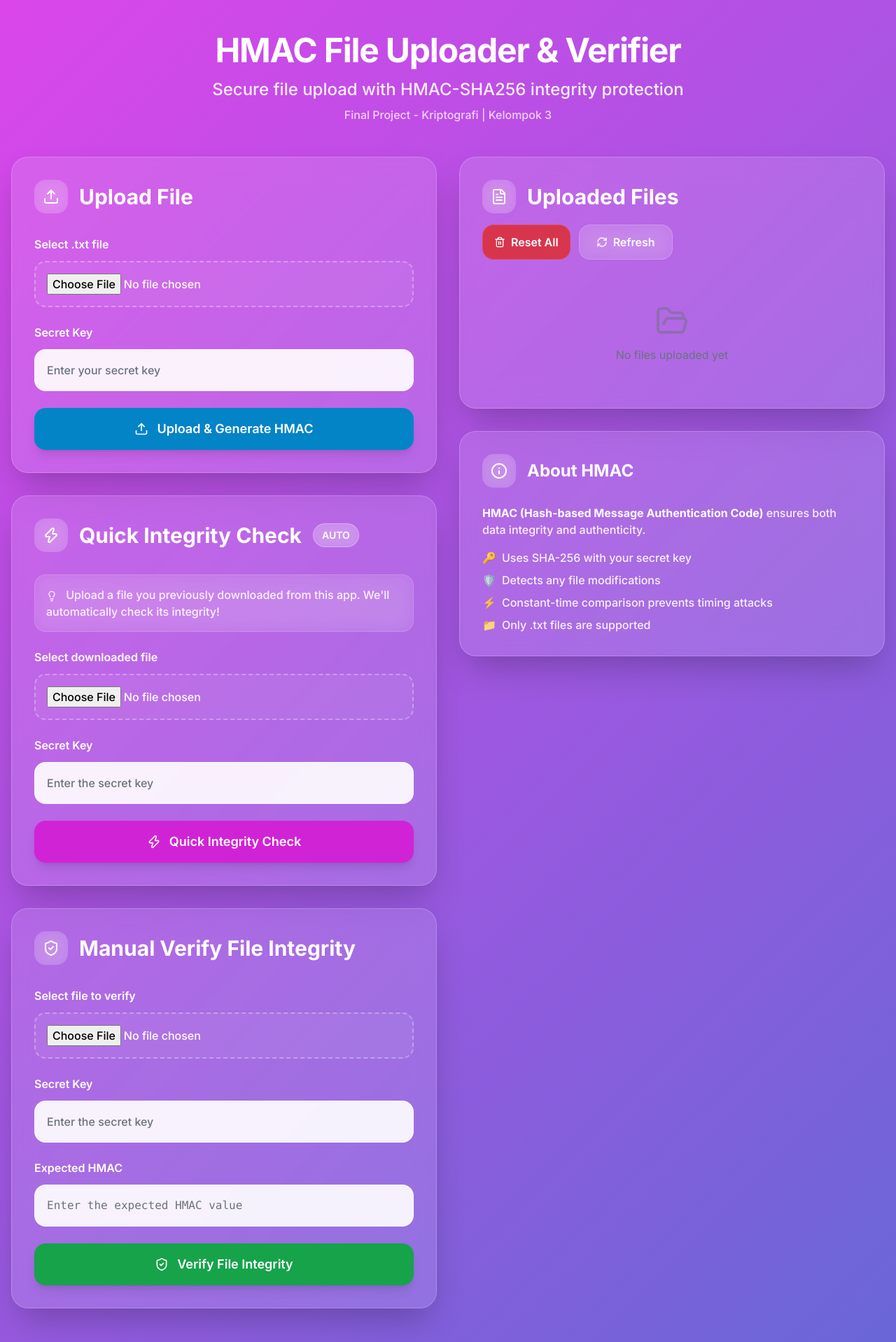
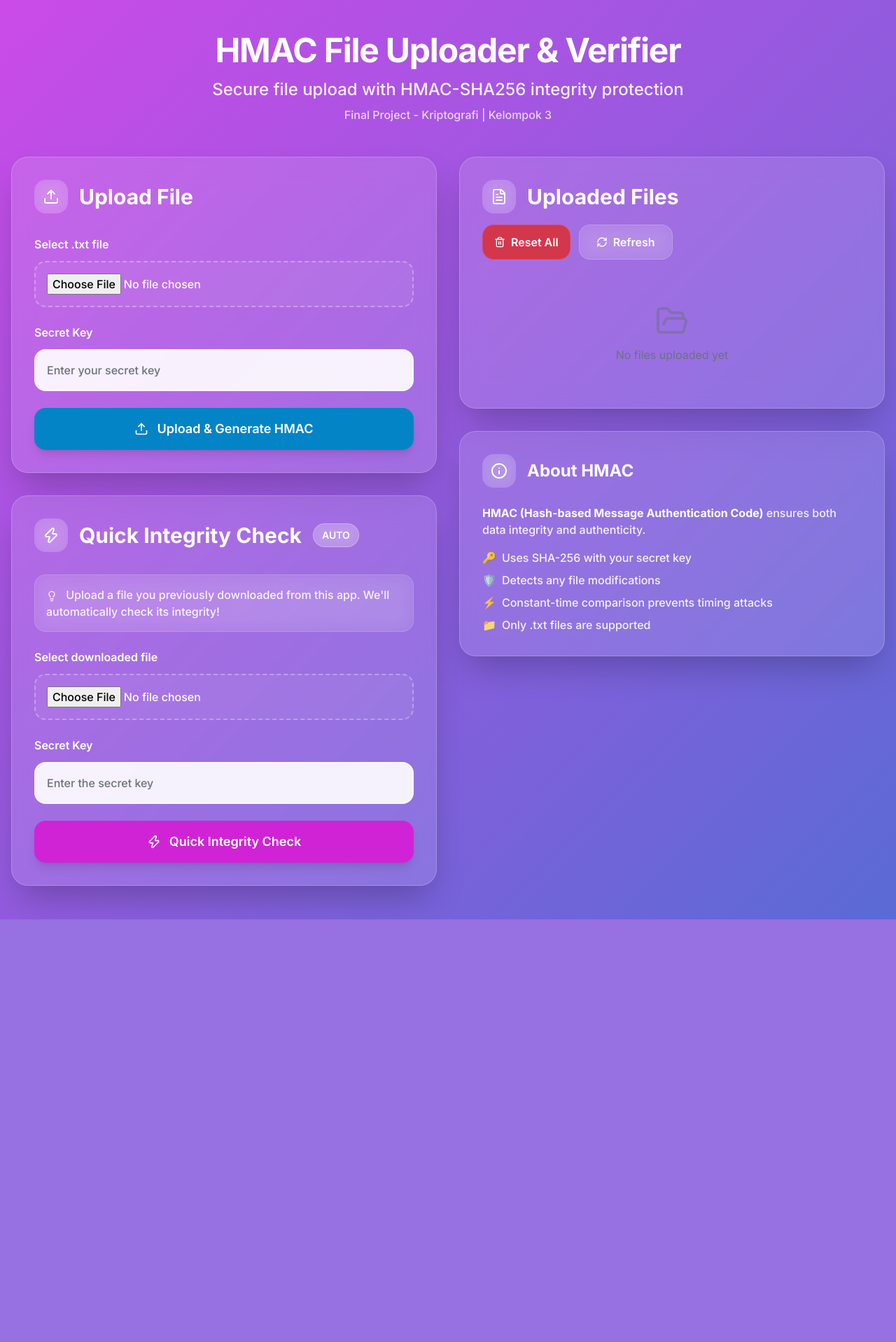
Before and after one commit to Trenttzzz/fp-kripto-kel3, a Flask app: page / in a window 1280 px wide. Shown: the whole page at 70% size. After the commit the page ends 1314 px from the top, so only its background shows below. Run offline with Flask 3, Linux system fonts and the light colour scheme; data that the repository does not hold is empty; some libraries are stand-ins or nearby versions.

Commit message:
feat: remove manual file integrity checker

```diff
--- a/app.py
+++ b/app.py
@@ -179,48 +179,6 @@ def download_hmac(filename):
     except Exception as e:
         return jsonify({'error': f'HMAC download failed: {str(e)}'}), 500
 
-
-@app.route('/api/verify', methods=['POST'])
-def verify_file():
-    """Verify file integrity using HMAC."""
-    try:
-        # Check if file, key, and HMAC are provided
-        if 'file' not in request.files:
-            return jsonify({'error': 'No file provided'}), 400
-
-        file = request.files['file']
-        secret_key = request.form.get('secret_key')
-        expected_hmac = request.form.get('hmac')
-
-        if not secret_key:
-            return jsonify({'error': 'Secret key is required'}), 400
-
-        if not expected_hmac:
-            return jsonify({'error': 'HMAC value is required'}), 400
-
-        if file.filename == '':
-            return jsonify({'error': 'No file selected'}), 400
-
-        # Read file content
-        file_content = file.read()
-
-        # Verify HMAC
-        is_valid = verify_hmac(file_content, secret_key, expected_hmac)
-
-        # Calculate current HMAC for comparison
-        current_hmac = generate_hmac(file_content, secret_key)
-
-        return jsonify({
-            'success': True,
-            'is_valid': is_valid,
-            'message': 'File integrity verified ✅' if is_valid else 'File integrity check failed ❌',
-            'provided_hmac': expected_hmac,
-            'calculated_hmac': current_hmac,
-            'file_size': len(file_content)
-        })
-
-    except Exception as e:
-        return jsonify({'error': f'Verification failed: {str(e)}'}), 500
 
 
 @app.route('/api/simulate-tamper/<filename>', methods=['POST'])
--- a/static/script.js
+++ b/static/script.js
@@ -1,6 +1,5 @@
 // DOM Elements
 const uploadForm = document.getElementById('uploadForm');
-const verifyForm = document.getElementById('verifyForm');
 const quickVerifyForm = document.getElementById('quickVerifyForm');
 const filesList = document.getElementById('filesList');
 const refreshFiles = document.getElementById('refreshFiles');
@@ -20,7 +19,6 @@ document.addEventListener('DOMContentLoaded', function() {
 // Set up event listeners
 function setupEventListeners() {
     uploadForm.addEventListener('submit', handleFileUpload);
-    verifyForm.addEventListener('submit', handleFileVerification);
     quickVerifyForm.addEventListener('submit', handleQuickVerification);
     refreshFiles.addEventListener('click', loadFiles);
     resetAllFiles.addEventListener('click', handleResetAllFiles);
@@ -126,63 +124,6 @@ async function handleFileUpload(event) {
 }
 
 // Handle file verification
-async function handleFileVerification(event) {
-    event.preventDefault();
-
-    const fileInput = document.getElementById('verifyFileInput');
-    const secretKey = document.getElementById('verifySecretKey').value;
-    const expectedHmac = document.getElementById('expectedHmac').value;
-
-    if (!fileInput.files[0]) {
-        showToast('Please select a file to verify', 'warning');
-        return;
-    }
-
-    if (!secretKey) {
-        showToast('Please enter the secret key', 'warning');
-        return;
-    }
-
-    if (!expectedHmac) {
-        showToast('Please enter the expected HMAC', 'warning');
-        return;
-    }
-
-    const formData = new FormData();
-    formData.append('file', fileInput.files[0]);
-    formData.append('secret_key', secretKey);
-    formData.append('hmac', expectedHmac);
-
-    try {
-        showLoading();
-
-        const response = await fetch(`${API_BASE}/verify`, {
-            method: 'POST',
-            body: formData
-        });
-
-        const result = await response.json();
-
-        if (result.success) {
-            const message = result.is_valid ?
-                'File integrity verified ✅ File is authentic!' :
-                'File integrity check failed ❌ File may be tampered!';
-
-            showToast(message, result.is_valid ? 'success' : 'error');
-
-            // Show detailed comparison
-            showVerificationResult(result);
-        } else {
-            showToast(result.error || 'Verification failed', 'error');
-        }
-    } catch (error) {
-        console.error('Verification error:', error);
-        showToast('Verification failed: Network error', 'error');
-    } finally {
-        hideLoading();
-    }
-}
-
 // Handle quick file verification
 async function handleQuickVerification(event) {
     event.preventDefault();
@@ -256,62 +197,6 @@ async function handleQuickVerification(event) {
 }
 
 // Show verification result in detail
-function showVerificationResult(result) {
-    const modal = document.createElement('div');
-    modal.className = 'fixed inset-0 bg-black bg-opacity-50 flex items-center justify-center z-50 p-4';
-    modal.innerHTML = `
-        <div class="bg-white rounded-2xl p-6 max-w-2xl w-full max-h-96 overflow-y-auto">
-            <div class="flex items-center gap-3 mb-4">
-                <i data-lucide="${result.is_valid ? 'check-circle' : 'x-circle'}"
-                   class="w-8 h-8 ${result.is_valid ? 'text-green-600' : 'text-red-600'}"></i>
-                <h3 class="text-2xl font-bold text-gray-800">Verification Result</h3>
-            </div>
-
-            <div class="space-y-4">
-                <div class="p-4 rounded-lg ${result.is_valid ? 'bg-green-50 border border-green-200' : 'bg-red-50 border border-red-200'}">
-                    <p class="font-medium ${result.is_valid ? 'text-green-800' : 'text-red-800'}">
-                        ${result.message}
-                    </p>
-                </div>
-
-                <div class="grid grid-cols-1 gap-4">
-                    <div>
-                        <label class="block text-sm font-medium text-gray-700 mb-1">Expected HMAC:</label>
-                        <code class="block p-2 bg-gray-100 rounded text-xs font-mono break-all">${result.provided_hmac}</code>
-                    </div>
-
-                    <div>
-                        <label class="block text-sm font-medium text-gray-700 mb-1">Calculated HMAC:</label>
-                        <code class="block p-2 bg-gray-100 rounded text-xs font-mono break-all">${result.calculated_hmac}</code>
-                    </div>
-
-                    <div>
-                        <label class="block text-sm font-medium text-gray-700 mb-1">File Size:</label>
-                        <span class="text-gray-600">${result.file_size} bytes</span>
-                    </div>
-                </div>
-
-                <div class="flex justify-end gap-3 pt-4">
-                    <button onclick="this.closest('.fixed').remove()"
-                            class="bg-gray-600 text-white px-6 py-2 rounded-lg hover:bg-gray-700 transition-colors">
-                        Close
-                    </button>
-                </div>
-            </div>
-        </div>
-    `;
-
-    document.body.appendChild(modal);
-    lucide.createIcons();
-
-    // Close on outside click
-    modal.addEventListener('click', (e) => {
-        if (e.target === modal) {
-            modal.remove();
-        }
-    });
-}
-
 // Show quick verification result in detail
 function showQuickVerificationResult(result) {
     const modal = document.createElement('div');
--- a/templates/index.html
+++ b/templates/index.html
@@ -265,48 +265,6 @@
                         </button>
                     </form>
                 </div>
-
-                <!-- File Verification Section -->
-                <div class="glass-card rounded-3xl p-6 lg:p-8 shadow-2xl fade-in">
-                    <div class="flex items-center gap-4 mb-8">
-                        <div class="section-icon p-3 rounded-2xl">
-                            <i data-lucide="shield-check" class="w-6 h-6 text-white"></i>
-                        </div>
-                        <h2 class="text-2xl lg:text-3xl font-bold text-white">Manual Verify File Integrity</h2>
-                    </div>
-
-                    <form id="verifyForm" class="space-y-6">
-                        <div>
-                            <label class="block text-base font-semibold text-white mb-3">
-                                Select file to verify
-                            </label>
-                            <input type="file" id="verifyFileInput" accept=".txt"
-                                   class="file-input w-full p-4 rounded-2xl text-white placeholder-white/70 font-medium">
-                        </div>
-
-                        <div>
-                            <label class="block text-base font-semibold text-white mb-3">
-                                Secret Key
-                            </label>
-                            <input type="password" id="verifySecretKey" placeholder="Enter the secret key"
-                                   class="input-field w-full p-4 rounded-2xl text-gray-800 placeholder-gray-500 font-medium text-base">
-                        </div>
-
-                        <div>
-                            <label class="block text-base font-semibold text-white mb-3">
-                                Expected HMAC
-                            </label>
-                            <input type="text" id="expectedHmac" placeholder="Enter the expected HMAC value"
-                                   class="input-field w-full p-4 rounded-2xl text-gray-800 placeholder-gray-500 font-mono text-sm lg:text-base">
-                        </div>
-
-                        <button type="submit"
-                                class="w-full bg-green-600 hover:bg-green-700 text-white py-4 px-6 rounded-2xl transition-all duration-300 font-semibold text-lg flex items-center justify-center gap-3 shadow-lg hover:shadow-xl hover:-translate-y-0.5">
-                            <i data-lucide="shield-check" class="w-5 h-5"></i>
-                            Verify File Integrity
-                        </button>
-                    </form>
-                </div>
             </div>
 
             <!-- Right Column: File List -->
```
Also changed, not shown: README.md.
